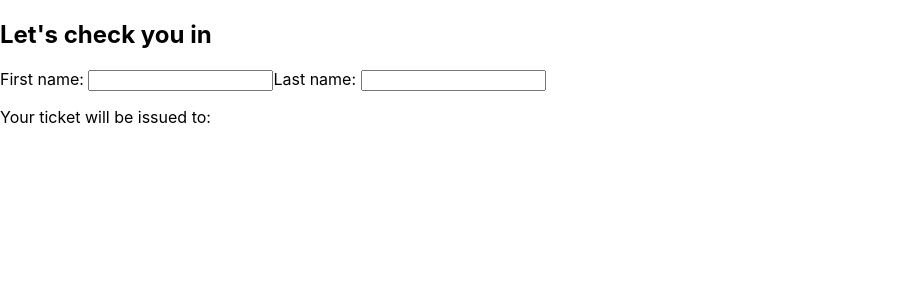
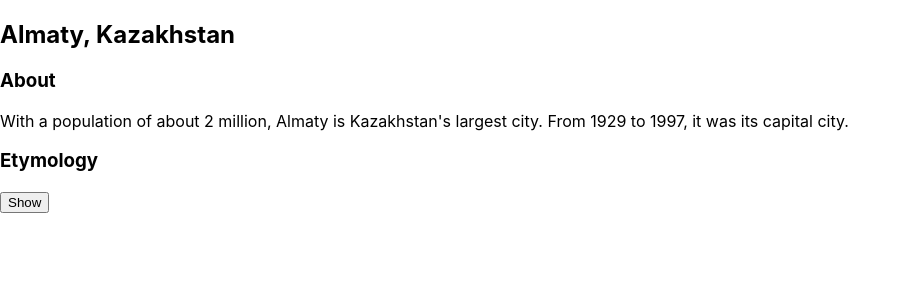
Before and after one commit to KendiN/react-intro, a React (Create React App) app: page / in a window 1280 px wide. Shown: the top 300 px of the page, without its empty margins (0-911 px from the left). Built offline with nearby package versions, Linux system fonts and the light colour scheme.

Commit message:
feat: sharing state between components

```diff
--- a/src/App.js
+++ b/src/App.js
@@ -217,7 +217,7 @@
   });
 }*/
 
-//Choosing the state structure
+/*Choosing the state structure
 import { useState } from 'react';
 
 export default function Form() {
@@ -257,4 +257,50 @@
       </p>
     </>
   );
+}*/
+
+//Sharing state between components
+import { useState } from 'react';
+
+export default function Accordion() {
+  const [activeIndex, setActiveIndex] = useState(0);
+  return (
+    <>
+      <h2>Almaty, Kazakhstan</h2>
+      <Panel
+        title="About"
+        isActive={activeIndex === 0}
+        onShow={() => setActiveIndex(0)}
+      >
+        With a population of about 2 million, Almaty is Kazakhstan's largest city. From 1929 to 1997, it was its capital city.
+      </Panel>
+      <Panel
+        title="Etymology"
+        isActive={activeIndex === 1}
+        onShow={() => setActiveIndex(1)}
+      >
+        The name comes from <span lang="kk-KZ">алма</span>, the Kazakh word for "apple" and is often translated as "full of apples". In fact, the region surrounding Almaty is thought to be the ancestral home of the apple, and the wild <i lang="la">Malus sieversii</i> is considered a likely candidate for the ancestor of the modern domestic apple.
+      </Panel>
+    </>
+  );
 }
+
+function Panel({
+  title,
+  children,
+  isActive,
+  onShow
+}) {
+  return (
+    <section className="panel">
+      <h3>{title}</h3>
+      {isActive ? (
+        <p>{children}</p>
+      ) : (
+        <button onClick={onShow}>
+          Show
+        </button>
+      )}
+    </section>
+  );
+}
```
